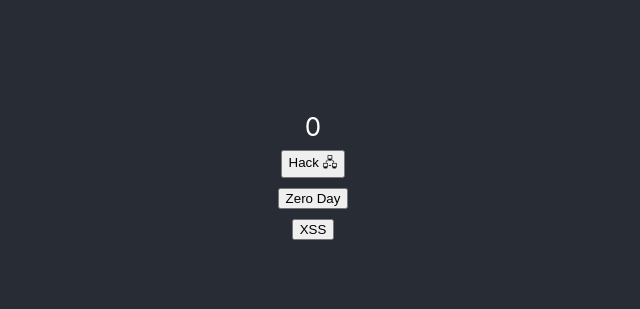
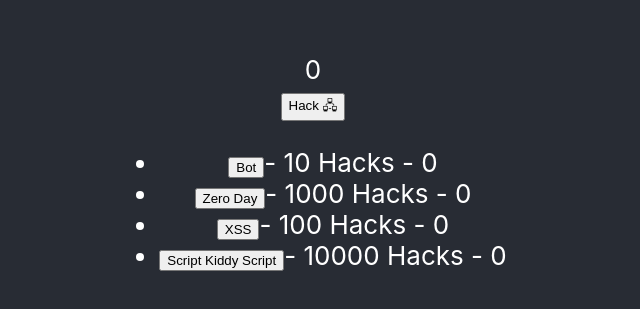
Before and after one commit to Unh0ld/randomerror-clicker, a React (Create React App) app in the folder frontend/: page / in a window 1280 px wide. Shown: the part 225-534 px from the top of the page, without its empty margins (327-967 px from the left). Built offline with nearby package versions, Linux system fonts and the light colour scheme.

Commit message:
prototype darknet shop

```diff
--- a/frontend/src/modules/Darknet.tsx
+++ b/frontend/src/modules/Darknet.tsx
@@ -1,13 +1,51 @@
-import React from 'react';
+import React, { useEffect } from 'react';
 import { useState } from 'react';
 
+interface Item {
+  name: string;
+  count: number;
+  setter: React.Dispatch<React.SetStateAction<number>>;
+  effect: () => void;
+  price: number;
+}
+
 function Darknet() {
+  const items = [
+    createItem('Bot', 10, () => {}, useState(0)),
+    createItem('Zero Day', 1000, () => {}, useState(0)),
+    createItem('XSS', 100, () => {}, useState(0)),
+    createItem('Script Kiddy Script', 10000, () => {}, useState(0)),
+  ]
+
   return (
     <div>
-          <div><button >Zero Day</button></div>
-          <div><button >XSS</button></div>
+      <ul>
+        {
+          items.map((item,index) =>
+            <li key={index}>
+              <button onClick={() => buy(item)}>{item.name}</button>
+              - {item.price} Hacks - {item.count}
+            </li>
+          )
+        }
+      </ul>
     </div>
   );
 }
 
+function createItem(name: string, price: number, effect: () => void, stateHook: [number, React.Dispatch<React.SetStateAction<number>>]): Item {
+  const [count, setter] = stateHook;
+  return {
+    name,
+    effect,
+    price,
+    setter,
+    count,
+  };
+}
+
+function buy(item: Item) {
+
+}
+
 export default Darknet;
```
Also changed, not shown: 1 other file (tests, documents, lock files or other folders). Lines whose indentation alone changed are shown as unchanged.
